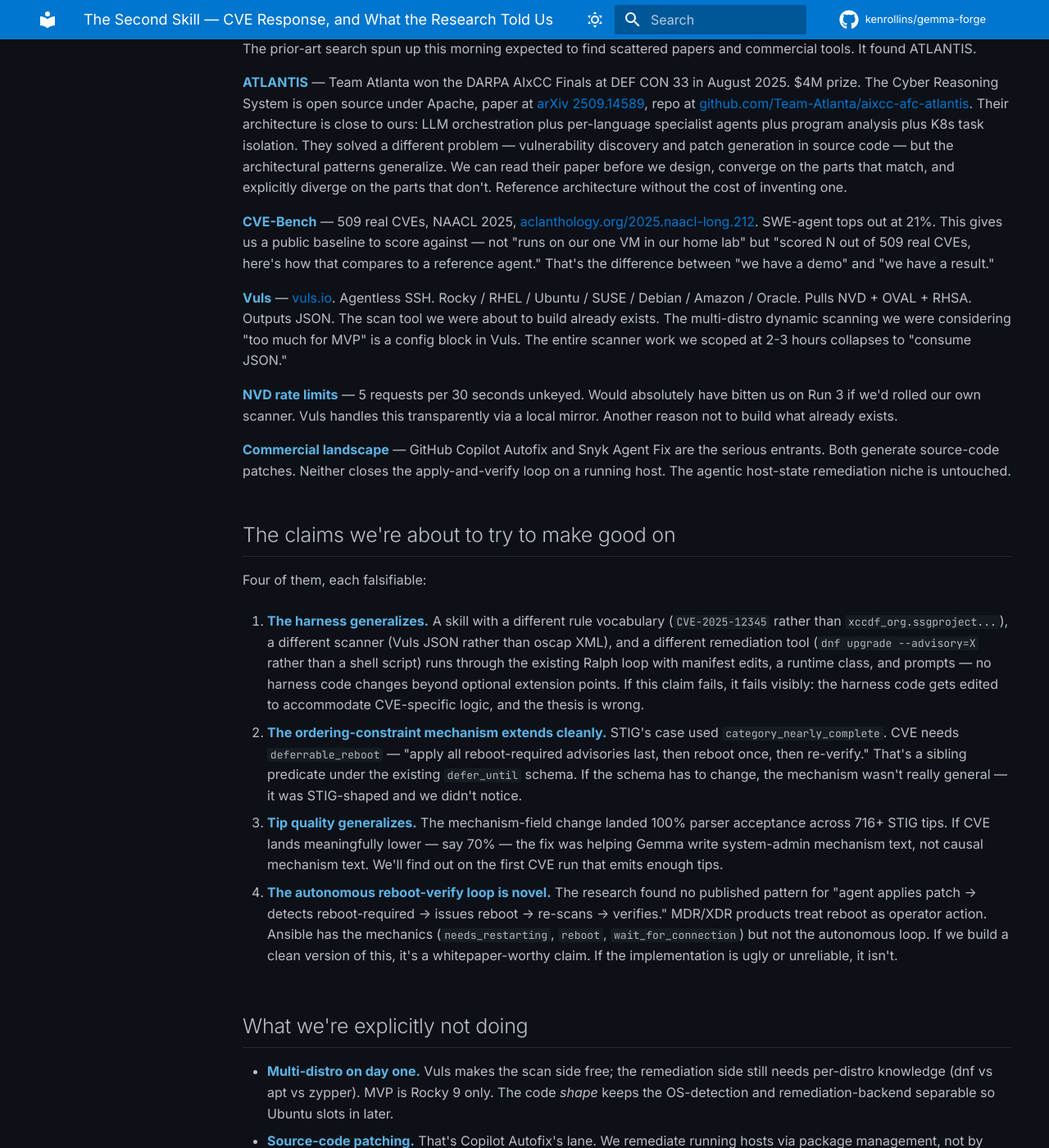
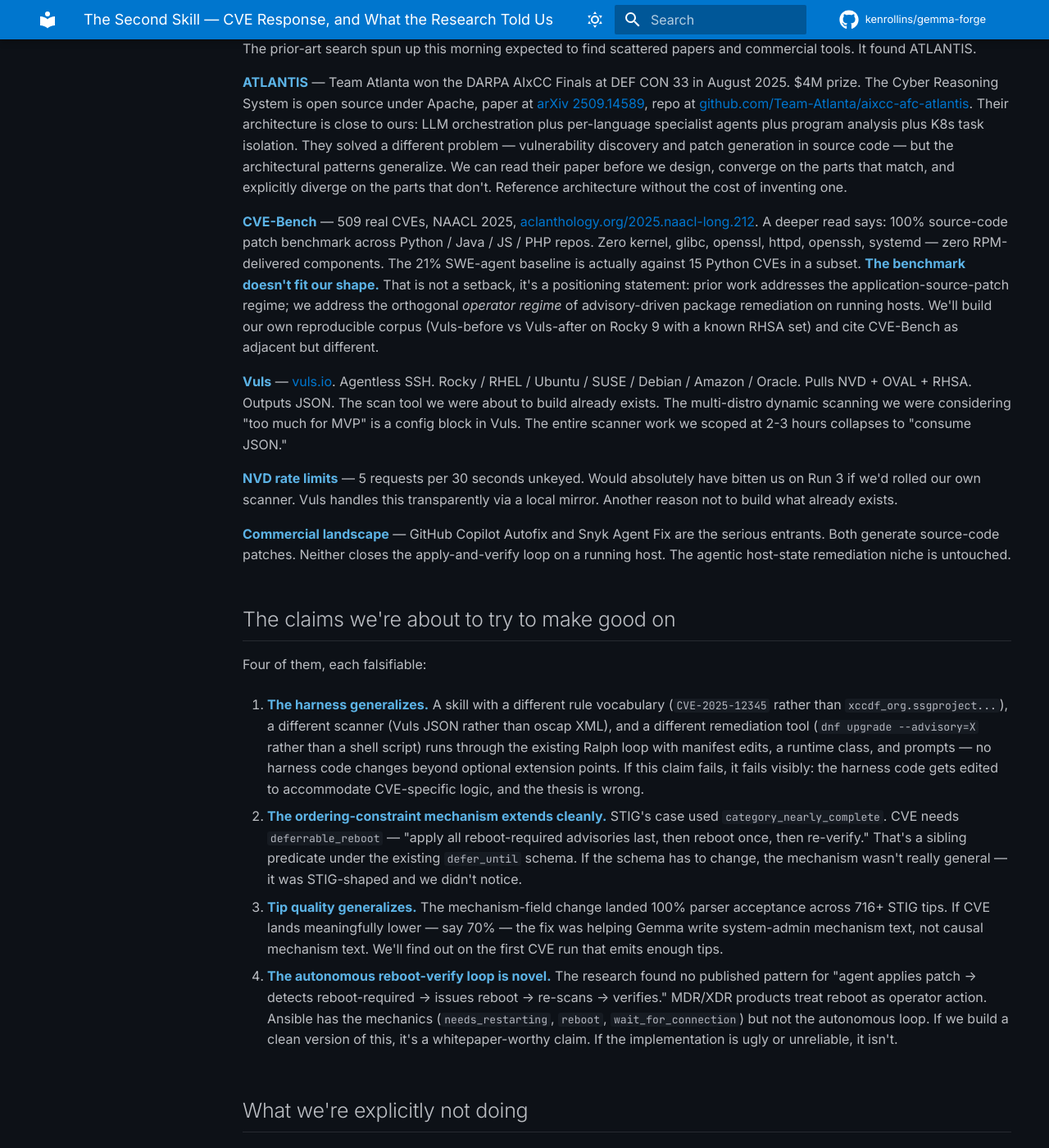
Before and after one commit to kenrollins/gemma-forge, an MkDocs documentation site: the page built from docs/journal/journey/33-second-skill-cve-pivot.md, in a window 1280 px wide and 1400 px high, scrolled down 1135 px. Shown: the whole window at 82% size. Built offline with MkDocs 1.6.1 and Material for MkDocs 9.7.7, drawn with Linux system fonts in a browser that asks for light colours; comment, search, counter and statistics services are not loaded; some of the changed text lies outside the part shown.

Commit message:
docs(journal): entry 33 fix — CVE-Bench doesn't fit our shape
Deeper read of the paper during ATLANTIS follow-up: CVE-Bench is 100%
source-code patch benchmark (Python/Java/JS/PHP repos), zero RPM-
delivered components, zero kernel/glibc/openssl/httpd/systemd. The
21% SWE-agent baseline is against 15 Python CVEs in a subset.

We addressed this in entry 33 as "our scoring target" — that framing
was based on surface-level skim of abstract + table. Correcting before
the build starts.

Revised framing: we address the orthogonal operator regime of
advisory-driven package remediation; CVE-Bench is adjacent but
different; we build our own reproducible Rocky 9 Vuls-before /
Vuls-after corpus and cite CVE-Bench as prior work, not as a
leaderboard position.

Co-Authored-By: Claude Opus 4.7 (1M context) <noreply@anthropic.com>

```diff
--- a/docs/journal/journey/33-second-skill-cve-pivot.md
+++ b/docs/journal/journey/33-second-skill-cve-pivot.md
@@ -38,7 +38,7 @@ The prior-art search spun up this morning expected to find scattered papers and
 
 **ATLANTIS** — Team Atlanta won the DARPA AIxCC Finals at DEF CON 33 in August 2025. $4M prize. The Cyber Reasoning System is open source under Apache, paper at [arXiv 2509.14589](https://arxiv.org/abs/2509.14589), repo at [github.com/Team-Atlanta/aixcc-afc-atlantis](https://github.com/Team-Atlanta/aixcc-afc-atlantis). Their architecture is close to ours: LLM orchestration plus per-language specialist agents plus program analysis plus K8s task isolation. They solved a different problem — vulnerability discovery and patch generation in source code — but the architectural patterns generalize. We can read their paper before we design, converge on the parts that match, and explicitly diverge on the parts that don't. Reference architecture without the cost of inventing one.
 
-**CVE-Bench** — 509 real CVEs, NAACL 2025, [aclanthology.org/2025.naacl-long.212](https://aclanthology.org/2025.naacl-long.212/). SWE-agent tops out at 21%. This gives us a public baseline to score against — not "runs on our one VM in our home lab" but "scored N out of 509 real CVEs, here's how that compares to a reference agent." That's the difference between "we have a demo" and "we have a result."
+**CVE-Bench** — 509 real CVEs, NAACL 2025, [aclanthology.org/2025.naacl-long.212](https://aclanthology.org/2025.naacl-long.212/). A deeper read says: 100% source-code patch benchmark across Python / Java / JS / PHP repos. Zero kernel, glibc, openssl, httpd, openssh, systemd — zero RPM-delivered components. The 21% SWE-agent baseline is actually against 15 Python CVEs in a subset. **The benchmark doesn't fit our shape.** That is not a setback, it's a positioning statement: prior work addresses the application-source-patch regime; we address the orthogonal *operator regime* of advisory-driven package remediation on running hosts. We'll build our own reproducible corpus (Vuls-before vs Vuls-after on Rocky 9 with a known RHSA set) and cite CVE-Bench as adjacent but different.
 
 **Vuls** — [vuls.io](https://vuls.io/). Agentless SSH. Rocky / RHEL / Ubuntu / SUSE / Debian / Amazon / Oracle. Pulls NVD + OVAL + RHSA. Outputs JSON. The scan tool we were about to build already exists. The multi-distro dynamic scanning we were considering "too much for MVP" is a config block in Vuls. The entire scanner work we scoped at 2-3 hours collapses to "consume JSON."
 
@@ -62,7 +62,7 @@ Four of them, each falsifiable:
 
 - **Multi-distro on day one.** Vuls makes the scan side free; the remediation side still needs per-distro knowledge (dnf vs apt vs zypper). MVP is Rocky 9 only. The code *shape* keeps the OS-detection and remediation-backend separable so Ubuntu slots in later.
 - **Source-code patching.** That's Copilot Autofix's lane. We remediate running hosts via package management, not by writing diffs against source. Different problem, different audience.
-- **CVE-Bench SOTA chase.** Scoring against a subset of CVE-Bench is a measurement, not a goal. If we land at 8% and SWE-agent lands at 21%, that's a *calibrated* result worth publishing. Chasing the number would pull the skill away from the host-remediation shape that makes it distinctive.
+- **CVE-Bench SOTA chase.** The benchmark turned out to be source-code-patch only (see above) so there's nothing to chase. Our scoring is Vuls-before / Vuls-after on a reproducible Rocky 9 corpus we build ourselves. That's a defensible methodology for a regime prior work hasn't covered.
 - **Live internet CVE data.** Vuls mirrors NVD/OVAL locally. Our runs are reproducible; "network was flaky today" never becomes a postmortem variable.
 
 ## The demo story we're building toward
@@ -88,5 +88,5 @@ Don't want to lose a toe on the research, and we won't — the preconditions are
 - [`journey/32`](32-three-tips-a-dead-clutch-and-a-registry.md) — the Run 6 prep that set up ordering constraints + mechanism field, the tools CVE inherits for free.
 - [`deferred.md`](../../deferred.md) — DEF-02's "prompt guidance is not enforcement" pattern gets its second test when CVE's `deferrable_reboot` predicate lands; DEF-01 clutch still waits on UI work regardless.
 - [ATLANTIS paper (arXiv 2509.14589)](https://arxiv.org/abs/2509.14589) — reference architecture for autonomous vulnerability agents; read before the CVE skill design.
-- [CVE-Bench (NAACL 2025)](https://aclanthology.org/2025.naacl-long.212/) — 509-CVE benchmark with SWE-agent at 21% ceiling; our scoring target.
+- [CVE-Bench (NAACL 2025)](https://aclanthology.org/2025.naacl-long.212/) — 509-CVE source-code patch benchmark; adjacent to our regime, not a scoring target once we read the details.
 - [Vuls](https://vuls.io/) — the CVE scanner we're not going to build because it already exists.
```
